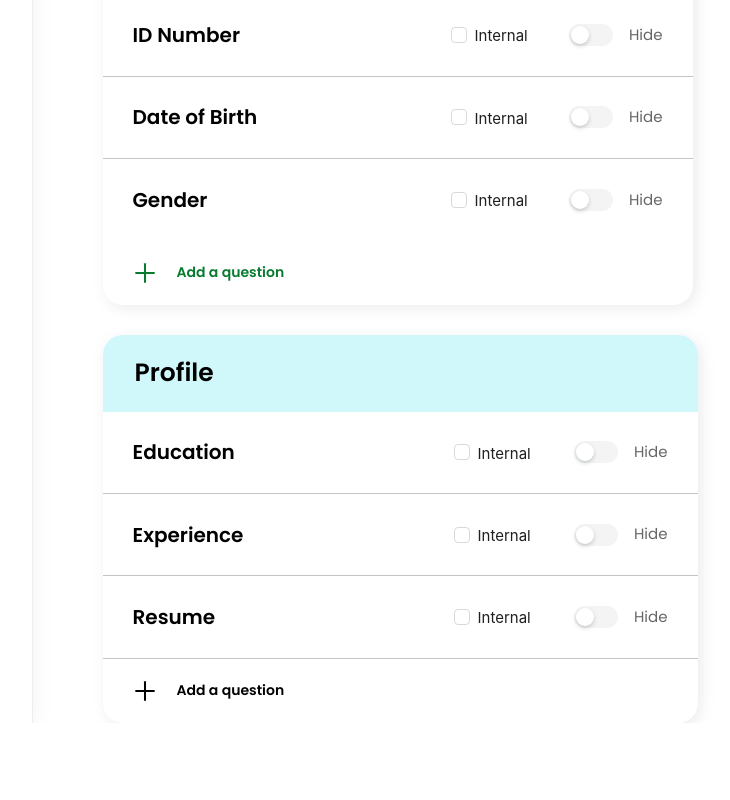
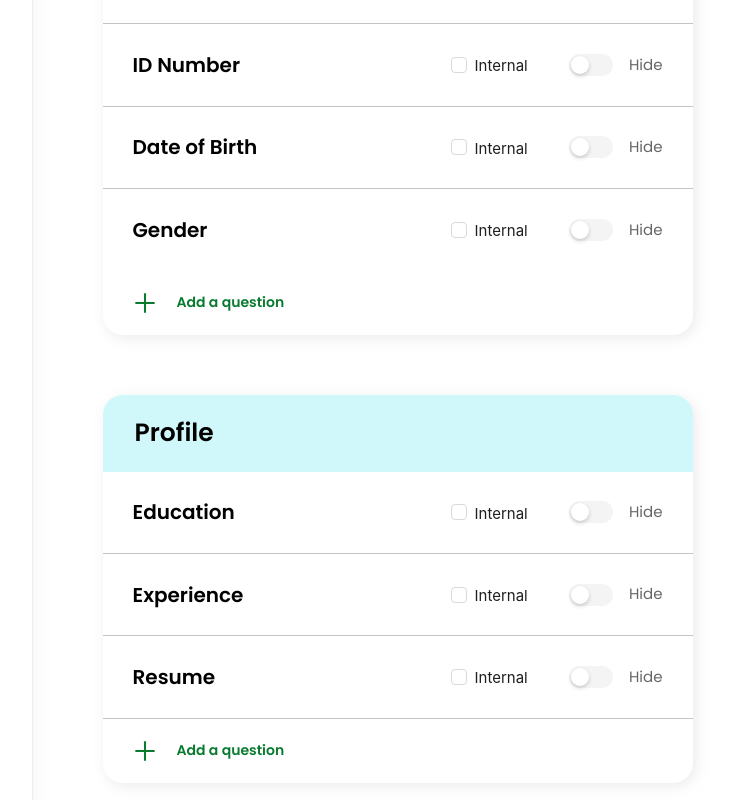
Before and after one commit to davieoba/capital-placement, a React (Vite) app in the folder client/: page / in a window 1280 px wide. Shown: the part 1229-2029 px from the top of the page, without its empty margins (78-808 px from the left). Before the commit the page ends 1952 px from the top, so only its background shows below. Built offline with nearby package versions, Linux system fonts and the light colour scheme.

Commit message:
add the form for adding question to the profile component

```diff
--- a/client/src/App.tsx
+++ b/client/src/App.tsx
@@ -10,7 +10,7 @@ function App() {
   return (
     <div className="App">
       <Sidebar />
-      <main className="main space-y-12">
+      <main className="main space-y-24">
         <CoverImage />
         <PersonalInformation />
         <PersonalProfile />
--- a/client/src/components/PersonalProfile/index.scss
+++ b/client/src/components/PersonalProfile/index.scss
@@ -1,11 +1,4 @@
 .PersonalProfile {
-  .container {
-    width: 59.5rem;
-    max-width: 59.5rem;
-    box-shadow: 3px 3px 14px 0px rgba(190, 190, 190, 0.3);
-    border-radius: 2rem;
-    font-family: poppins;
-  }
 
   .section-header {
     height: 7.7rem;
--- a/client/src/components/PersonalProfile/index.tsx
+++ b/client/src/components/PersonalProfile/index.tsx
@@ -1,17 +1,22 @@
+import { useState } from 'react'
 import { Checkbox } from 'antd'
 import type { CheckboxChangeEvent } from 'antd/es/checkbox'
 import { PlusOutlined } from '@ant-design/icons'
+import { v4 as uuidv4 } from 'uuid';
 
 import './index.scss'
 import { SwitchContainer } from '../SwitchContainer'
+import { AdditionalQuestion } from '../AdditionalQuestion'
 
 export const PersonalProfile = () => {
+  const [addForm, setAddForm] = useState<string | null>(null)
+
   const onChange = (e: CheckboxChangeEvent) => {
     console.log(`checked = ${e.target.checked}`)
   }
 
   return (
-    <div className="PersonalProfile">
+    <div className="PersonalProfile max-w-[59rem] shadow-personal-info rounded-[2rem]">
       <div className="container">
         <header className="section-header">
           <h3>Profile</h3>
@@ -46,10 +51,18 @@ export const PersonalProfile = () => {
               </div>
             </div>
 
+            {/* include the new form here */}
+            {addForm && <AdditionalQuestion setState={setAddForm} />}
+
             <div className='add-question-container'>
-              <div className=''>
+              <div
+                className='cursor-pointer w-fit text-save-btn'
+                onClick={() => {
+                  const key = uuidv4()
+                  setAddForm(key)
+                }}>
                 <PlusOutlined style={{ fontSize: '2.4rem' }} />
-                <label className=''>Add a question</label>
+                <label className='cursor-pointer'>Add a question</label>
               </div>
             </div>
           </form>
--- a/client/src/index.css
+++ b/client/src/index.css
@@ -43,6 +43,7 @@ button {
 
 main {
   padding-top: 12.3rem;
+  padding-bottom: 12.3rem;
   padding-left: 6.95rem;
   width: 100%;
 }
```
Also changed, not shown: client/src/components/PersonalInfo/index.scss (+1 -7 lines), client/src/components/PersonalInfo/index.tsx (+5 -2 lines).
